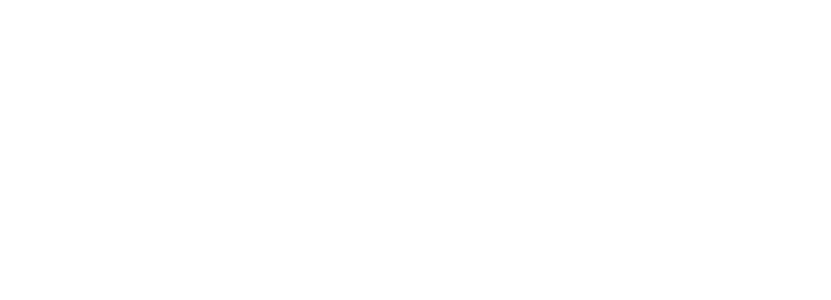
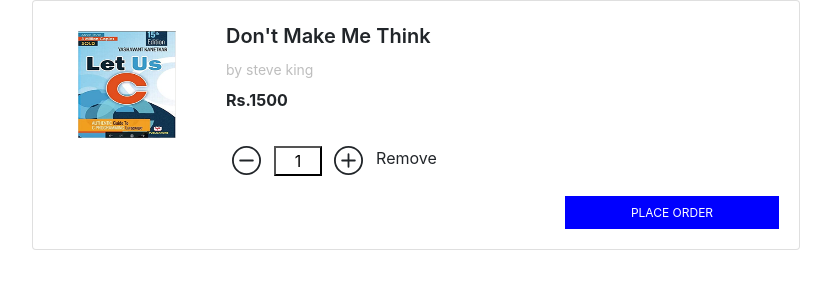
Before and after one commit to vidyadhar1997/BookStoreProject, a React app: page /cartbooks in a window 1280 px wide. Shown: the top 300 px of the page, without its empty margins (224-1055 px from the left). Built offline with nearby package versions, Linux system fonts and the light colour scheme; the HTML template or start-up script is replaced by a standard one.

Commit message:
[vidyadhar hudge]Add:card for get book in cart api and add cart book api integration

```diff
--- a/src/App.js
+++ b/src/App.js
@@ -1,5 +1,6 @@
 import React from 'react';
 import {BrowserRouter as Router,  Route, Switch} from 'react-router-dom';
+import CartBooks from './component/CartBooks/CartBooks';
 import Dashboard from './component/Dashbord/DisplayBook';
 import Home from './pages/Home/Home';
 import Login from './pages/Login/Login';
@@ -15,7 +16,7 @@
         <Switch>
             <Route path="/login" component={Login} exact={true} />
             <Route path="/signup" component={Registration} exact={true} />
-            {/* <Route path="/dashbord" component={Dashboard} exact={true} /> */}
+            <Route path="/cartbooks" component={CartBooks} exact={true} />
             <Route path="/home" component={Home} exact={true} />
         </Switch>
         </Router>
--- a/src/component/AppBar/AppBar.jsx
+++ b/src/component/AppBar/AppBar.jsx
@@ -15,7 +15,7 @@
                     <div className="booksss">
                         <img className="booksImage" src={BookImage} />
                     </div>
-                    <Navbar.Brand  >Bookstore</Navbar.Brand>
+                    <Navbar.Brand>Bookstore</Navbar.Brand>
                     <Navbar.Toggle aria-controls="basic-navbar-nav" />
                     <Navbar.Collapse id="basic-navbar-nav">
                         <Form >
--- /dev/null
+++ b/src/component/CartBooks/CartBooks.jsx
@@ -0,0 +1,51 @@
+import React from 'react'
+import { Card, Col } from 'react-bootstrap'
+import 'bootstrap/dist/css/bootstrap.css';
+import "../CartBooks/CartBooks.scss"
+import AppBar from '../AppBar/AppBar';
+import letUsCs from '../../assets/letUsC.jpg';
+export default function CartBooks() {
+    return (
+        <div className="CartBookContainer">
+
+            {/* <AppBar/> */}
+
+            {/* <Col> */}
+            <Card className="cardsss">
+
+                <div className="cardContainerss">
+
+                    <div>
+                        <img className="imgages" src={letUsCs} />
+                    </div>
+
+                    <div className="Content">
+                        <div className="BookNames">Don't Make Me Think </div>
+                        <div className="Authors">by steve king </div>
+                        <div className="rupeess">Rs.1500 </div>
+
+                    <div className="Signsss">
+                    <svg xmlns="http://www.w3.org/2000/svg" width="29" height="29" fill="currentColor" class="bi bi-dash-circle" viewBox="0 0 16 16">
+                            <path d="M8 15A7 7 0 1 1 8 1a7 7 0 0 1 0 14zm0 1A8 8 0 1 0 8 0a8 8 0 0 0 0 16z" />
+                            <path d="M4 8a.5.5 0 0 1 .5-.5h7a.5.5 0 0 1 0 1h-7A.5.5 0 0 1 4 8z" />
+                        </svg>
+                        <button type="button" className="buttonsss">1</button>
+                        <svg xmlns="http://www.w3.org/2000/svg" width="29" height="29" fill="currentColor" class="bi bi-plus-circle" viewBox="0 0 16 16">
+                            <path d="M8 15A7 7 0 1 1 8 1a7 7 0 0 1 0 14zm0 1A8 8 0 1 0 8 0a8 8 0 0 0 0 16z" />
+                            <path d="M8 4a.5.5 0 0 1 .5.5v3h3a.5.5 0 0 1 0 1h-3v3a.5.5 0 0 1-1 0v-3h-3a.5.5 0 0 1 0-1h3v-3A.5.5 0 0 1 8 4z" />
+                        </svg>
+                        Remove
+                    </div>
+                    </div>
+
+                </div>
+                <div className="addedToBagss">
+                    <button type="button" className="addedsToBag">PLACE ORDER</button>
+                </div>
+
+            </Card>
+            {/* </Col> */}
+        </div>
+
+    )
+}
--- /dev/null
+++ b/src/component/CartBooks/CartBooks.scss
@@ -0,0 +1,66 @@
+.cardsss {
+    width:60%;
+    height:auto;
+    margin-left: 20%;
+    padding: 20px;
+}
+
+.imgages{
+    width: 98px;
+    height: 107px;
+    margin-top: 10%;
+}
+
+.Content{
+    width: 67%;
+}
+
+.buttonsss{
+width: 48px;
+height: 30px;
+background-color: white;
+}
+
+.addedsToBag{
+    width: 214px;
+    background-color:blue;
+    border: none;
+    height: 33px;
+    font-size: 12px;
+    color: white;
+    margin-top: 20px;
+}
+
+.cardContainerss{
+    width: 600px;
+    display: flex;
+    flex-direction: row;
+    justify-content: space-around;
+}
+.addedToBagss{
+    display: flex;
+    flex-direction: row;
+    justify-content: flex-end;
+}
+
+.rupeess{
+    font-weight: 700;
+    margin-top: 2%;
+
+}
+.BookNames{
+    font-size: 20px;
+    font-weight: 600;
+}
+.Authors{
+    color:#BEBEBE;
+    font-size: 14px;
+    margin-top: 2%;
+
+}
+.Signsss{
+    display: flex;
+    justify-content: space-around;
+    width: 54%;
+    padding-top: 34px;
+}
--- a/src/component/Dashbord/DisplayBook.jsx
+++ b/src/component/Dashbord/DisplayBook.jsx
@@ -10,6 +10,7 @@
 export default function DisplayBook(props) {
     const [bookID,setid] =  React.useState('')
     const addToBag = (note) => {
+        console.log("dhiraj")
         const productId=note._id
         addToCart(productId).then((responce) => {
             console.log("responce data==>", responce);
@@ -18,7 +19,7 @@
         }).catch((error) => {
             console.log("error is =", error);
         })
-        console.log("id=",setid(note._id))
+        //console.log("id",setid(note._id))
         }
 
     return (
--- a/src/component/Dashbord/DisplayBook.scss
+++ b/src/component/Dashbord/DisplayBook.scss
@@ -109,3 +109,10 @@
 .BookDescription{
     opacity: 0%;
 }
+
+
+@media screen and (max-width: 480px) {
+.BooksCount {
+    margin-top: 24%;
+}
+}
--- a/src/pages/Login/Login.jsx
+++ b/src/pages/Login/Login.jsx
@@ -64,8 +64,9 @@
 
                 if (responce.status === 200)
                 {
-                   const value="eyJhbGciOiJIUzI1NiIsInR5cCI6IkpXVCJ9.eyJfaWQiOiI2MDM4ZDllMzc1ODA5ZTAwMTVjYjlmZGYiLCJmdWxsTmFtZSI6IkRoaXJhaiIsImVtYWlsIjoidmlkeWFkaGFyaHVkZ2VAZ21haWwuY29tIiwiaWF0IjoxNjE0MzM4NTMyLCJleHAiOjE2MTQ0MjQ5MzJ9.3Rh8CFdD2ikezzsbduaealSGGpKsZEDueySCRZvr1Eg"
-                   window.localStorage.setItem('token',value)
+                   var value="eyJhbGciOiJIUzI1NiIsInR5cCI6IkpXVCJ9.eyJfaWQiOiI2MDNhM2EwZDUxZmRjZTAwMTU2NmFmOWEiLCJmdWxsTmFtZSI6IlRyaW1iYWsiLCJlbWFpbCI6InRyaW1iYWtlc2h3YXIuMTk5NEBnbWFpbC5jb20iLCJpYXQiOjE2MTQ0Mjg2ODYsImV4cCI6MTYxNDUxNTA4Nn0.MaZydU10Iia3v9TxAWcv6v5YFg76Ohevrg6XxQ9OC_I"
+
+                    localStorage.setItem('token',value)
                     history.push('/home');
                 }
                 console.log("responce data==>", responce);
@@ -80,7 +81,7 @@
             <h4 className="header">
                 BookStore App
                 </h4>
-            <Card >
+            <Card>
                 <Card.Body>
                     <Form noValidate validated={validated} onSubmit={handleSubmit}>
                         <h4 className="heading">Login</h4>
--- a/src/pages/Login/Login.scss
+++ b/src/pages/Login/Login.scss
@@ -98,6 +98,9 @@
     .HomeContainer{
         margin-top: 10px;
     }
+    .header {
+        margin-left: 14%;
+    }
     // .cardsssss {
     //     width: 586px;
     // }
--- a/src/services/cartServices.js
+++ b/src/services/cartServices.js
@@ -3,11 +3,11 @@
 
   export function addToCart(productId) {
     try {
-        const response = axios.post(process.env.REACT_APP_USER_URL+cartApiConstant.addToCart+productId,
+        const response = axios.post(process.env.REACT_APP_USER_URL+cartApiConstant.addToCart+productId,null,
       {
         headers: {
-           value:localStorage.getItem('token')
-        }
+           'x-access-token':localStorage.getItem('token')
+        },
       }
     );
       return response;
```
